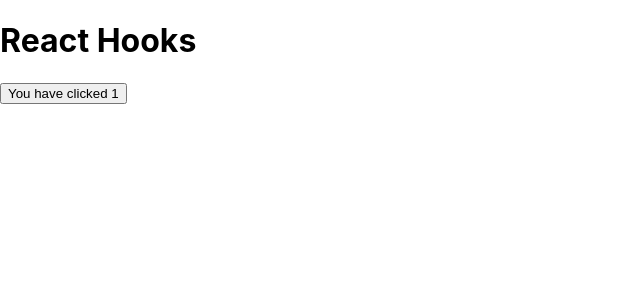
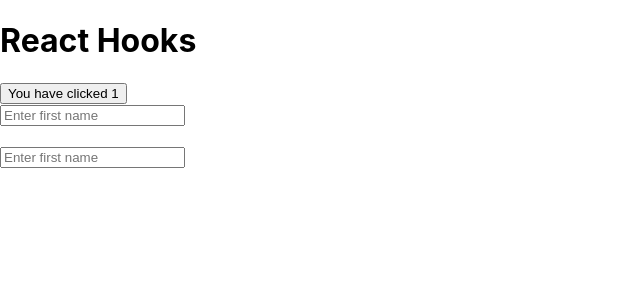
Before and after one commit to kavita01sharma/Hooks, a React (Create React App) app: page / in a window 1280 px wide. Shown: the top 300 px of the page, without its empty margins (0-640 px from the left). Built offline with nearby package versions, Linux system fonts and the light colour scheme.

Commit message:
create new file

```diff
--- a/src/App.js
+++ b/src/App.js
@@ -1,11 +1,13 @@
 import './App.css';
 import Pracone from './Pracone';
+import Practwo from './Practwo';
 
 function App() {
   return (
     <>
     <h1>React Hooks</h1>
     <Pracone/>
+    <Practwo/>
     </>
   );
 }
--- /dev/null
+++ b/src/Practwo.js
@@ -0,0 +1,23 @@
+import React, { useState } from 'react';
+
+const Practwo=()=>{
+    let [name,setname]=useState({
+        fname:'',
+        lname:''
+    })
+    const {fname,lname}=name;
+    const namehandle=(e)=>{
+        setname({...name,[e.target.name]:e.target.value})
+    }
+    return(
+        <>
+        <form>
+            <input type="text" placeholder="Enter first name" name="fname" value={fname} onChange={namehandle}/>
+            <h2>{fname}</h2>
+            <input type="text" placeholder="Enter first name" name="lname" value={lname} onChange={namehandle}/>
+            <h2>{lname}</h2>
+        </form>
+        </>
+    )
+}
+export default Practwo;
```
